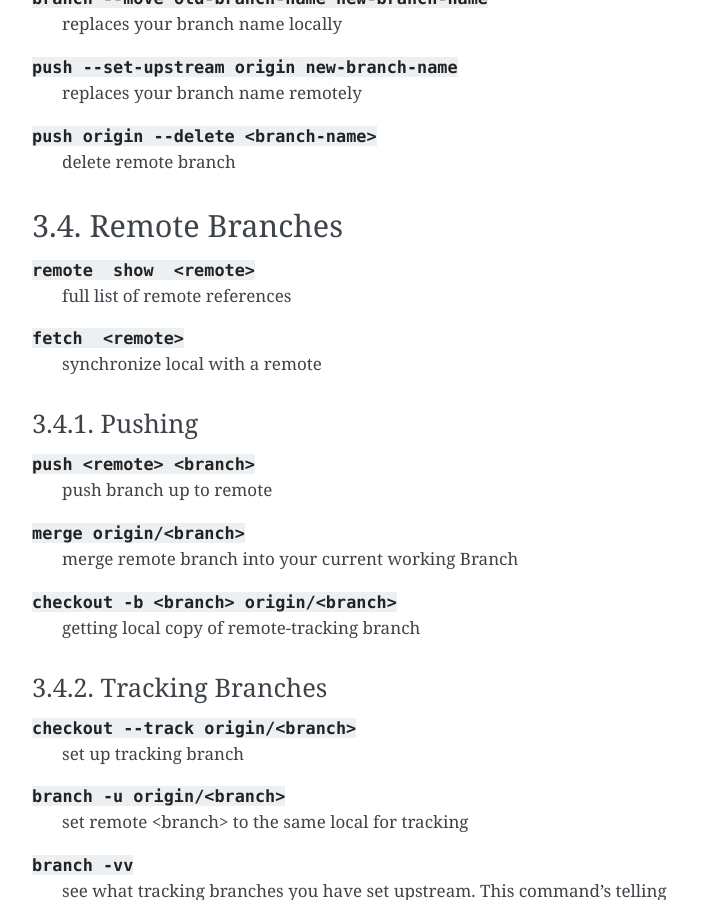
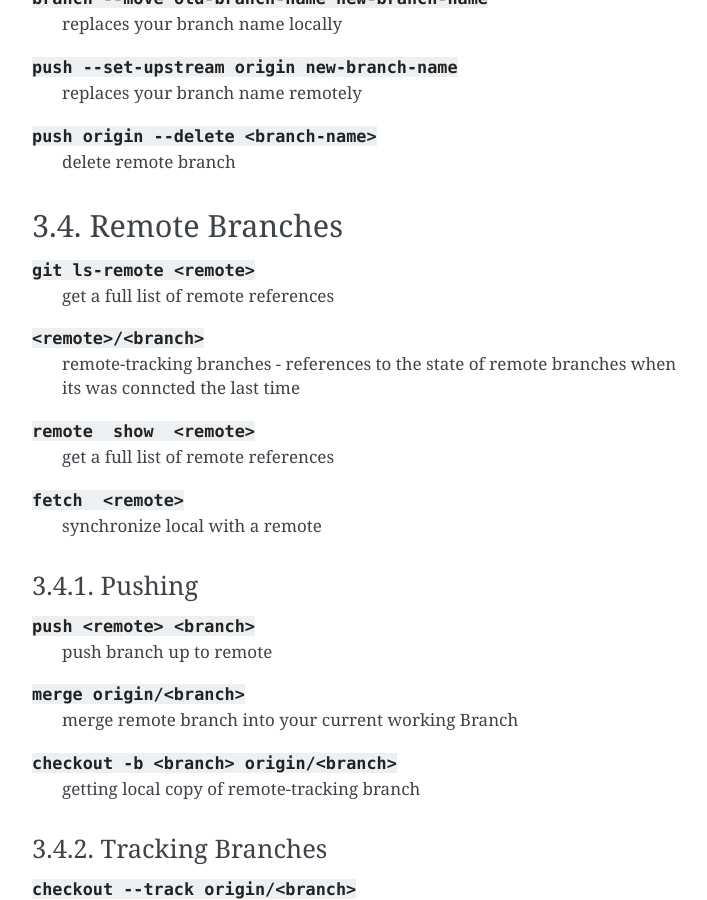
Before and after one commit to lsv62/Git, a Sphinx documentation site: the page built from source/branching.rst, in a window 1280 px wide and 900 px high, scrolled down 1763 px. Shown: the whole window, without its empty margins (388-1095 px from the left). Built offline with Sphinx 7.4.7, drawn with Linux system fonts in a browser that asks for light colours.

Commit message:
remote-tracking

```diff
--- a/source/branching.rst
+++ b/source/branching.rst
@@ -96,8 +96,14 @@ Remote Branches
 
 .. glossary::
 
+    ``git ls-remote <remote>``
+        get a full list of remote references
+
+    ``<remote>/<branch>``
+        remote-tracking  branches - references to the state of remote branches when its was conncted the last time
+
     ``remote  show  <remote>``
-        full list of remote references
+        get a full list of remote references
 
     ``fetch  <remote>``
         synchronize  local  with  a  remote
```
Also changed, not shown: source/github.rst (+7 -0 lines).
